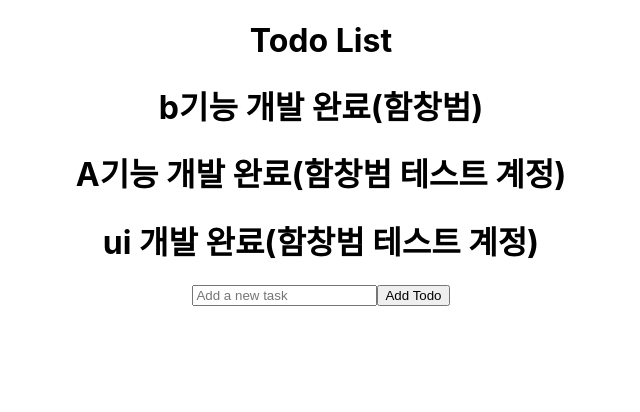
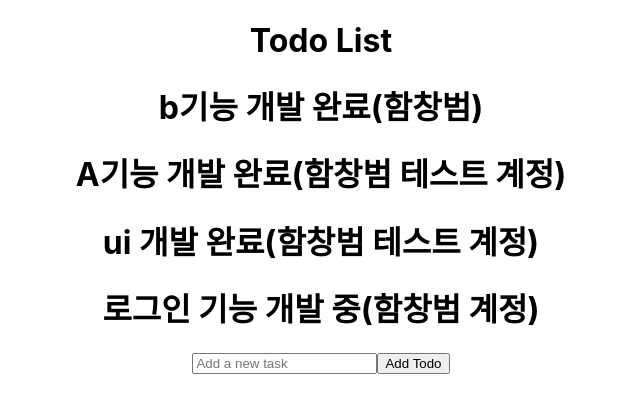
Before and after one commit to hcb1999/CICDpipelinetest, a React (Create React App) app: page / in a window 1280 px wide. Shown: the top 412 px of the page, without its empty margins (319-959 px from the left). Built offline with nearby package versions, Linux system fonts and the light colour scheme.

Commit message:
작업 도중 커밋

```diff
--- a/src/App.js
+++ b/src/App.js
@@ -24,7 +24,7 @@
       <h1>b기능 개발 완료(함창범)</h1>
       <h1>A기능 개발 완료(함창범 테스트 계정)</h1>
       <h1>ui 개발 완료(함창범 테스트 계정)</h1>
-
+      <h1>로그인 기능 개발 중(함창범 계정)</h1>
 
       <input
         type="text"
```
